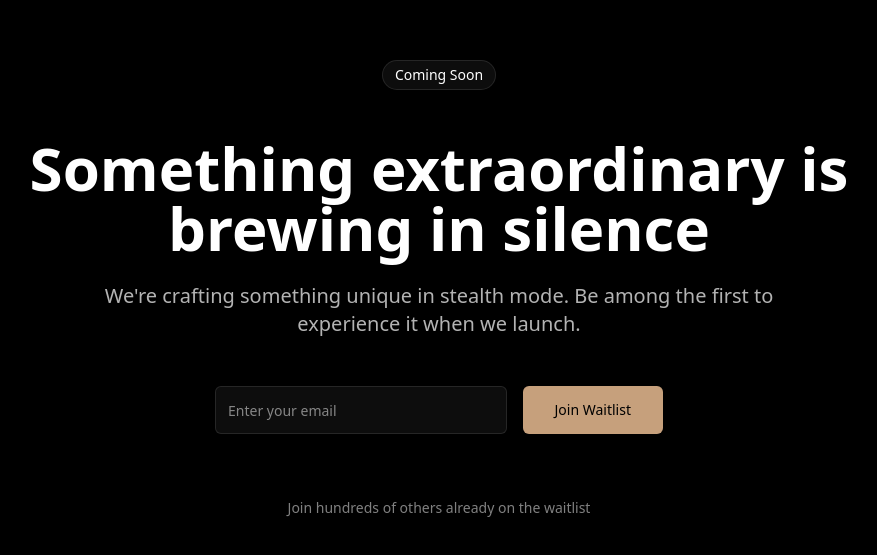
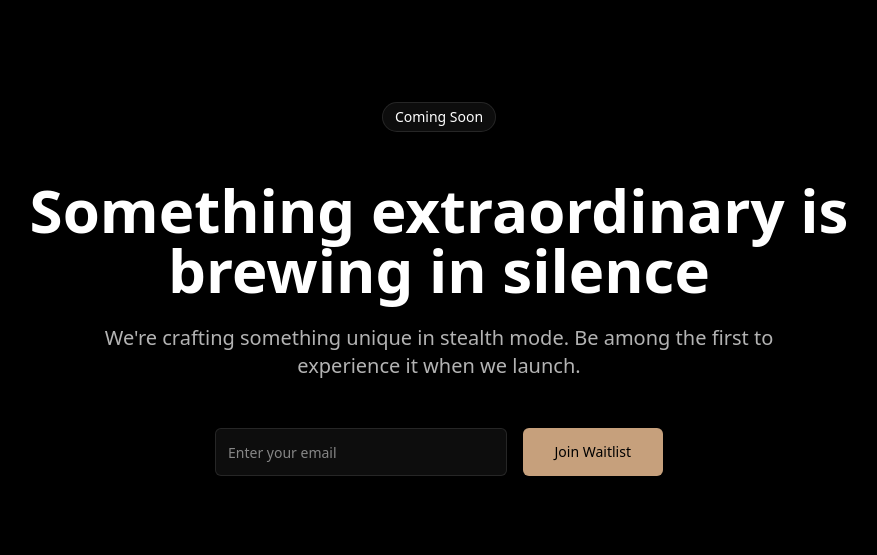
Before and after one commit to bentycho/stealthy-waitlist-haven, a React (Vite) app: page / in a window 1280 px wide. Shown: the part 111-666 px from the top of the page, without its empty margins (201-1078 px from the left). Built offline with nearby package versions, Linux system fonts and the light colour scheme.

Commit message:
Remove waitlist message from Index
Deleted the text "Join hundreds of others already on the waitlist" from the Index component to streamline the user interface.
[skip gpt_engineer]

```diff
--- a/src/pages/Index.tsx
+++ b/src/pages/Index.tsx
@@ -25,13 +25,6 @@ const Index = () => {
         <div className="mt-12 w-full animate-fadeIn" style={{ animationDelay: "0.4s" }}>
           <WaitlistForm />
         </div>
-
-        <div
-          className="mt-16 text-white/50 text-sm animate-fadeIn"
-          style={{ animationDelay: "0.6s" }}
-        >
-          Join hundreds of others already on the waitlist
-        </div>
       </div>
     </div>
   );
```
